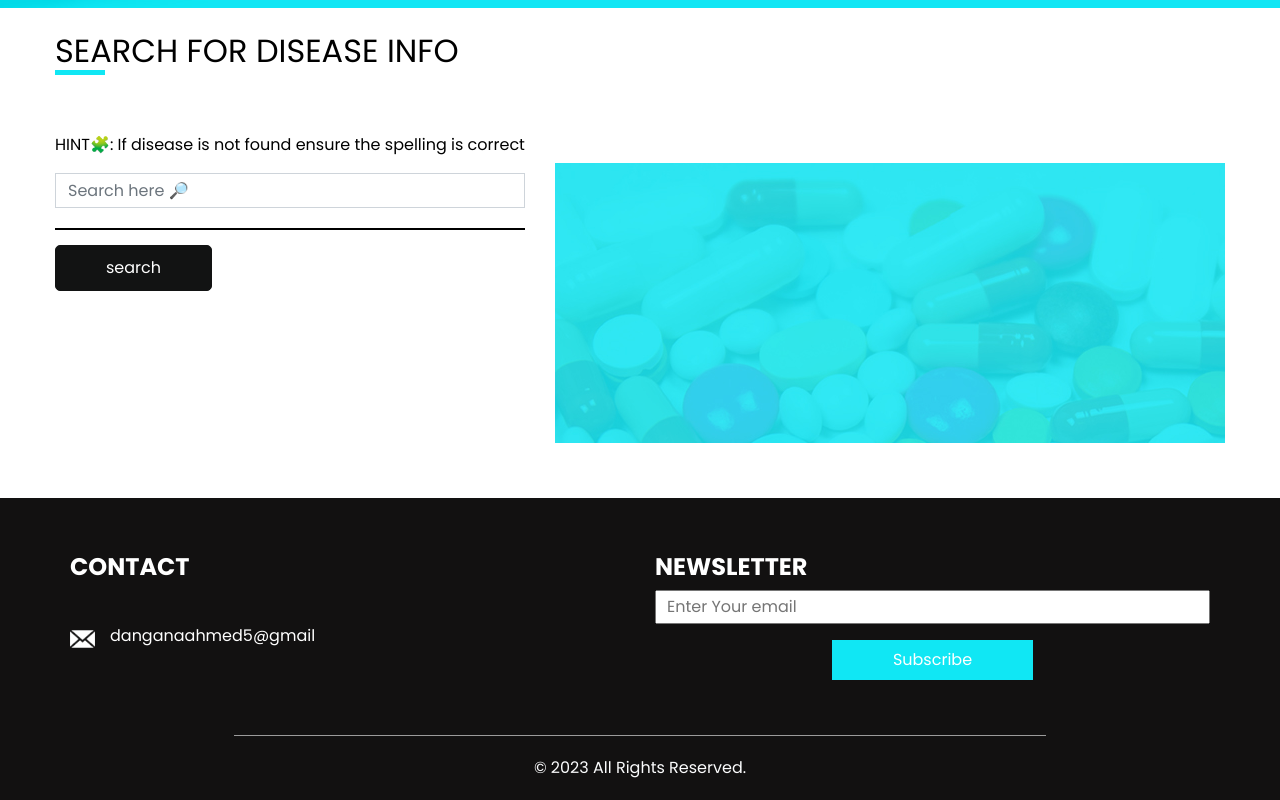
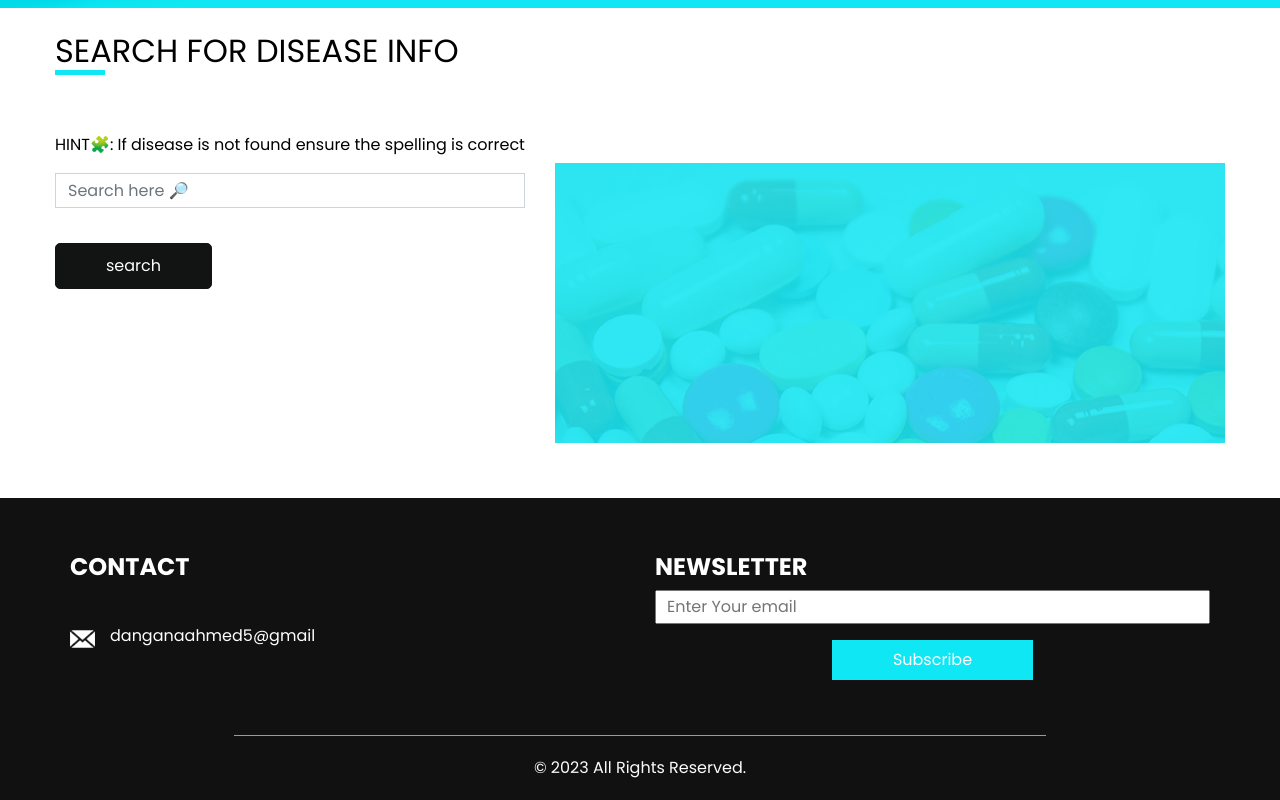
Before and after one commit to AhmadGitacc/Webdemo, a plain HTML site: page AMDHealth/index.html in a window 1280 px wide. Shown: the part 792-1592 px from the top of the page. Drawn offline with nearby package versions, Linux system fonts and the light colour scheme.

Commit message:
Update index.html

```diff
--- a/AMDHealth/index.html
+++ b/AMDHealth/index.html
@@ -222,11 +222,11 @@
           <div class="form_contaier">
             <p>HINT🧩: If disease is not found ensure the spelling is correct</p>
 
-            <form>
+             <form>
               <div class="form-group">
                 <input type="text" class="form-control" placeholder="Search here 🔎" id="search" oninput="showSearchSuggestions()">
               </div>
-              <div id="suggestions" style="border: 1px solid;"></div>
+              <div id="suggestions"></div>
               <button type="button" onclick="searchDisease()">search</button>
             </form>
           </div>
```
